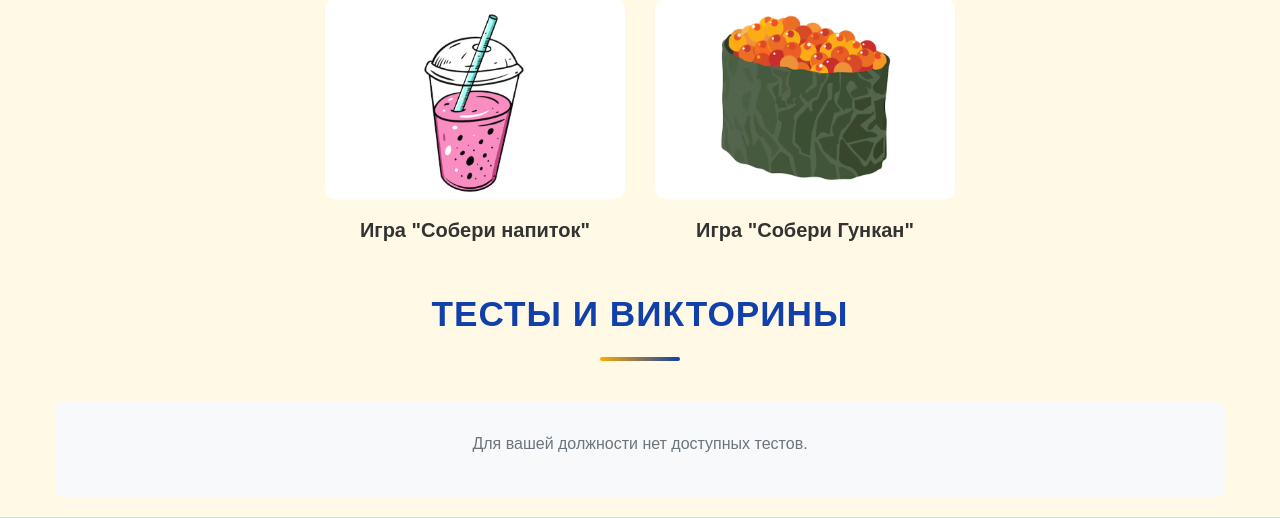
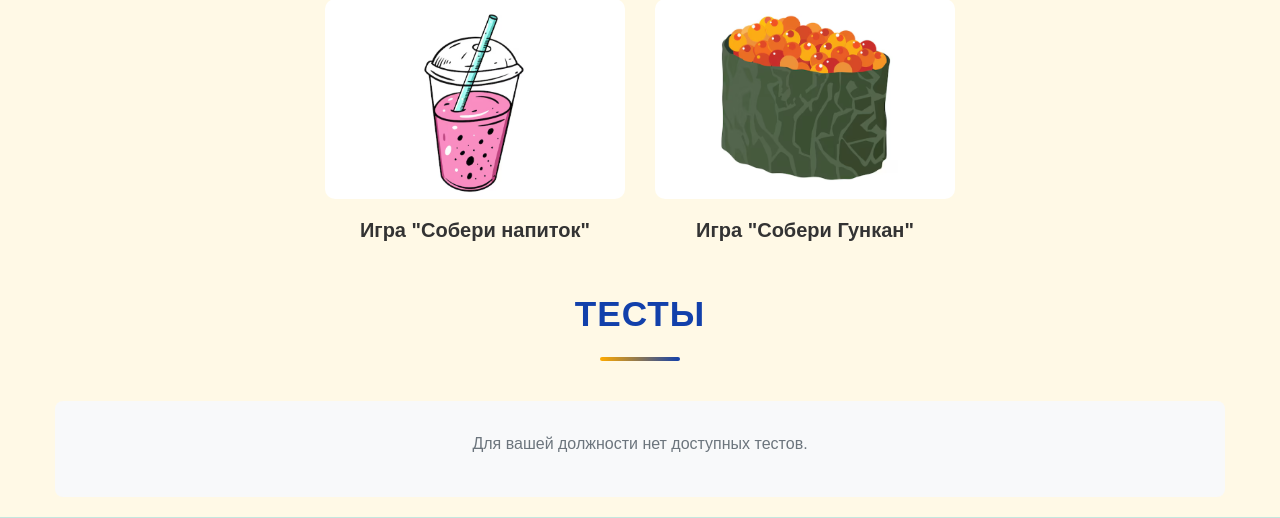
Before and after one commit to AnastasiyaSushitskaya/HOKAIDO, a Django app: page /mini-games/ in a window 1280 px wide. Shown: the part 346-864 px from the top of the page. Run offline with Django 4.2, Linux system fonts and the light colour scheme; the visitor is signed in with stand-in values (Sample User, id 1); data that the repository does not hold is empty.

Commit message:
Мини-игра2

```diff
--- a/hokaido/templates/mini-games.html
+++ b/hokaido/templates/mini-games.html
@@ -46,7 +46,7 @@
 
 <!-- Секция тестов -->
     <div class="tests-section">
-        <h2>Тесты и викторины</h2>
+        <h2>Тесты</h2>
 
         {% if dish_types %}
             {% for dish_type in dish_types %}
```
